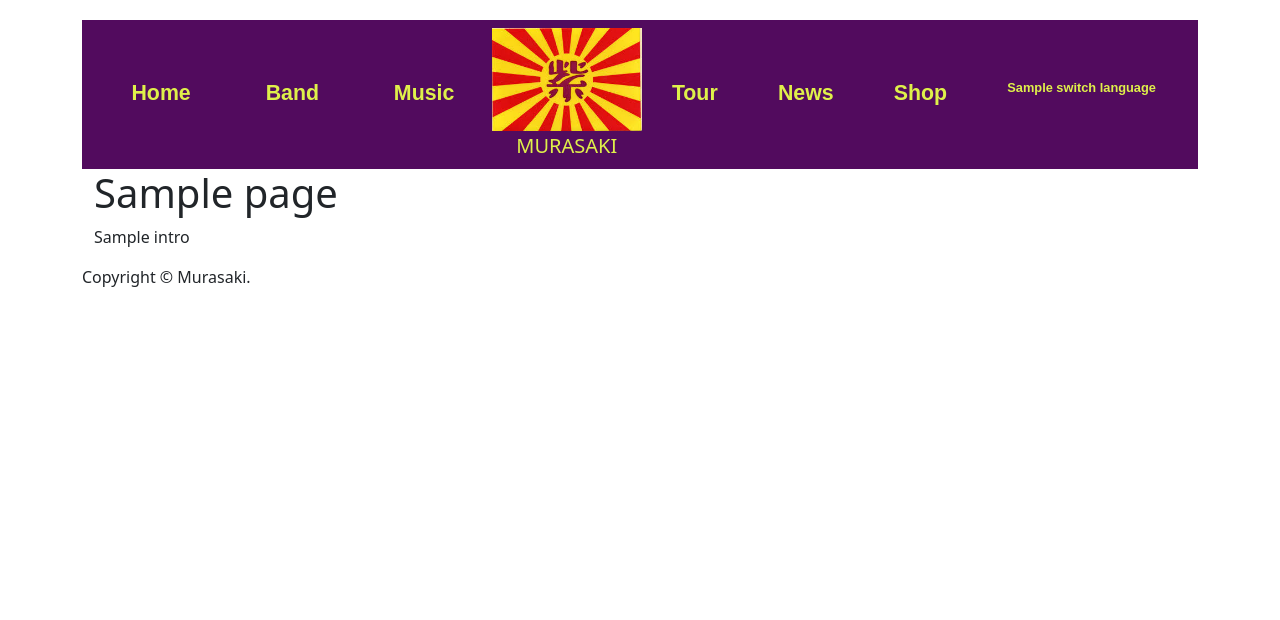
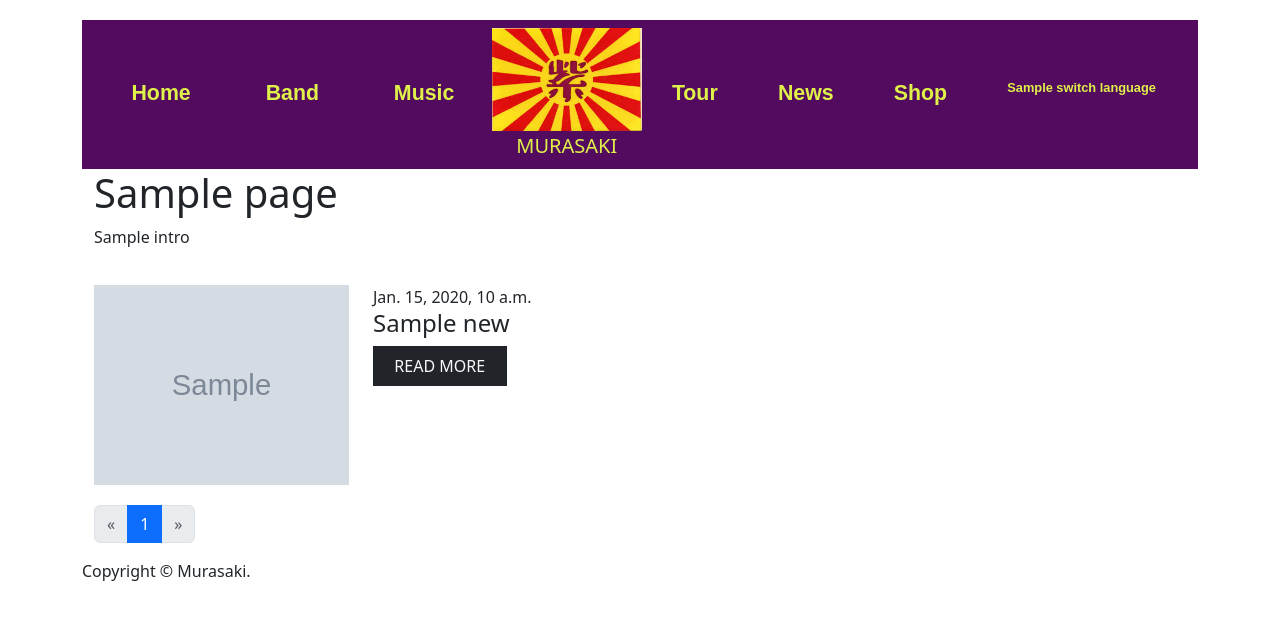
Before and after one commit to ginstrom/murasaki, a Django app: template murasaki/pages/templates/pages/news.html in a window 1280 px wide. Shown: the top 620 px of the page. Run offline with Django 4.2, Linux system fonts and the light colour scheme; the template is opened without the code that fills it: most values are stand-ins (such as "Sample title", 1, 10 or a date in 2020); grey boxes marked "Sample" are stand-in pictures; some libraries are stand-ins or nearby versions.

Commit message:
Add news to news page

```diff
--- a/murasaki/pages/templates/pages/news.html
+++ b/murasaki/pages/templates/pages/news.html
@@ -4,11 +4,104 @@
 
 {% block content %}
 <div class="container">
+
     <h1>{{ page.title }}</h1>
     <div class="row">
         <div class="col-md-12">
             <p>{{ page.intro|safe }}</p>
         </div>
     </div>
+
+        {% for news in news_items %}
+        <div class="row" style="margin-top: 20px;">
+        <div class="col-md-3">
+            <a href="{{ news.get_absolute_url }}">
+                <img
+                        alt="AltText"
+                        src="{{ news.image.url }}"
+                        class="img-fluid"
+                        style="height: 200px; width: auto;"
+                >
+            </a>
+        </div>
+        <div class="col-md-6">
+            <div>{{ news.date }}</div>
+            <h4>{{ news.title }}</h4>
+            <div class="py-2 bg-dark text-white center-block text-center w-25">
+                <a
+                        href="{{ news.get_absolute_url }}"
+                        class="text-light text-decoration-none"
+                >
+                    {{ _('READ MORE') }}
+                </a>
+            </div>
+        </div>
+    </div>
+        {% endfor %}
+    {# navigation #}
+
+<div class="row">
+<nav aria-label="Page navigation" style="margin-top: 20px;">
+  <ul class="pagination">
+    {% if news_items.has_previous %}
+    <li class="page-item">
+      <a
+          class="page-link"
+          href="{{ page.get_absolute_url }}?page={{ news_items.previous_page_number }}"
+          aria-label="Previous"
+      >
+        <span aria-hidden="true">&laquo;</span>
+      </a>
+    </li>
+    <li class="page-item">
+        <a
+            class="page-link"
+            href="{{ page.get_absolute_url }}?page={{ news_items.previous_page_number }}"
+        >
+            <span aria-hidden="true">{{ news_items.previous_page_number }}</span>
+        </a>
+    </li>
+    {% else %}
+    <li class="page-item disabled" aria-disabled="true">
+        <a class="page-link" href="#" tabindex="-1" aria-disabled="true">&laquo;</a>
+    </li>
+    {% endif %}
+
+    <li class="page-item active" aria-current="page">
+      <a
+          class="page-link"
+          href="{{ page.get_absolute_url }}?page={{ news_items.number }}"
+      >
+          <span aria-hidden="true">{{ news_items.number }}</span>
+      </a>
+    </li>
+
+    {% if news_items.has_next %}
+      <li class="page-item">
+          <a
+                  class="page-link"
+                  href="{{ page.get_absolute_url }}?page={{ news_items.next_page_number }}"
+          >
+              <span aria-hidden="true">{{ news_items.next_page_number }}</span>
+          </a>
+      </li>
+      <li class="page-item">
+          <a
+                  class="page-link"
+                  href="{{ page.get_absolute_url }}?page={{ news_items.next_page_number }}"
+                  aria-label="Next"
+          >
+              <span aria-hidden="true">&raquo;</span>
+          </a>
+      </li>
+      {% else %}
+      <li class="page-item disabled" aria-disabled="true">
+          <a class="page-link" href="#" tabindex="-1" aria-disabled="true">&raquo;</a>
+      </li>
+      {% endif %}
+  </ul>
+</nav>
+</div>
+
 </div>
 {% endblock content %}
--- a/murasaki/pages/views.py
+++ b/murasaki/pages/views.py
@@ -1,7 +1,9 @@
 """
 Site views
 """
+from django.core.paginator import Paginator
 from django.shortcuts import render
+
 from .models import Page, NewsItem, TourDate, MusicRelease
 
 
@@ -69,7 +71,9 @@ def news(request):
     Serves the site news page
     """
     context = get_page_context("news", language_code=request.LANGUAGE_CODE)
-    context['news_items'] = NewsItem.objects.translated(request.LANGUAGE_CODE).filter(translations__live=True).order_by("-translations__date")[:4]
+    page = request.GET.get("page", 1)
+    news_items = NewsItem.objects.translated(request.LANGUAGE_CODE).filter(translations__live=True).order_by("-translations__date")[:4]
+    context['news_items'] = Paginator(news_items, 10).get_page(page)
     return render(request, "pages/news.html", context)
 
 
```
